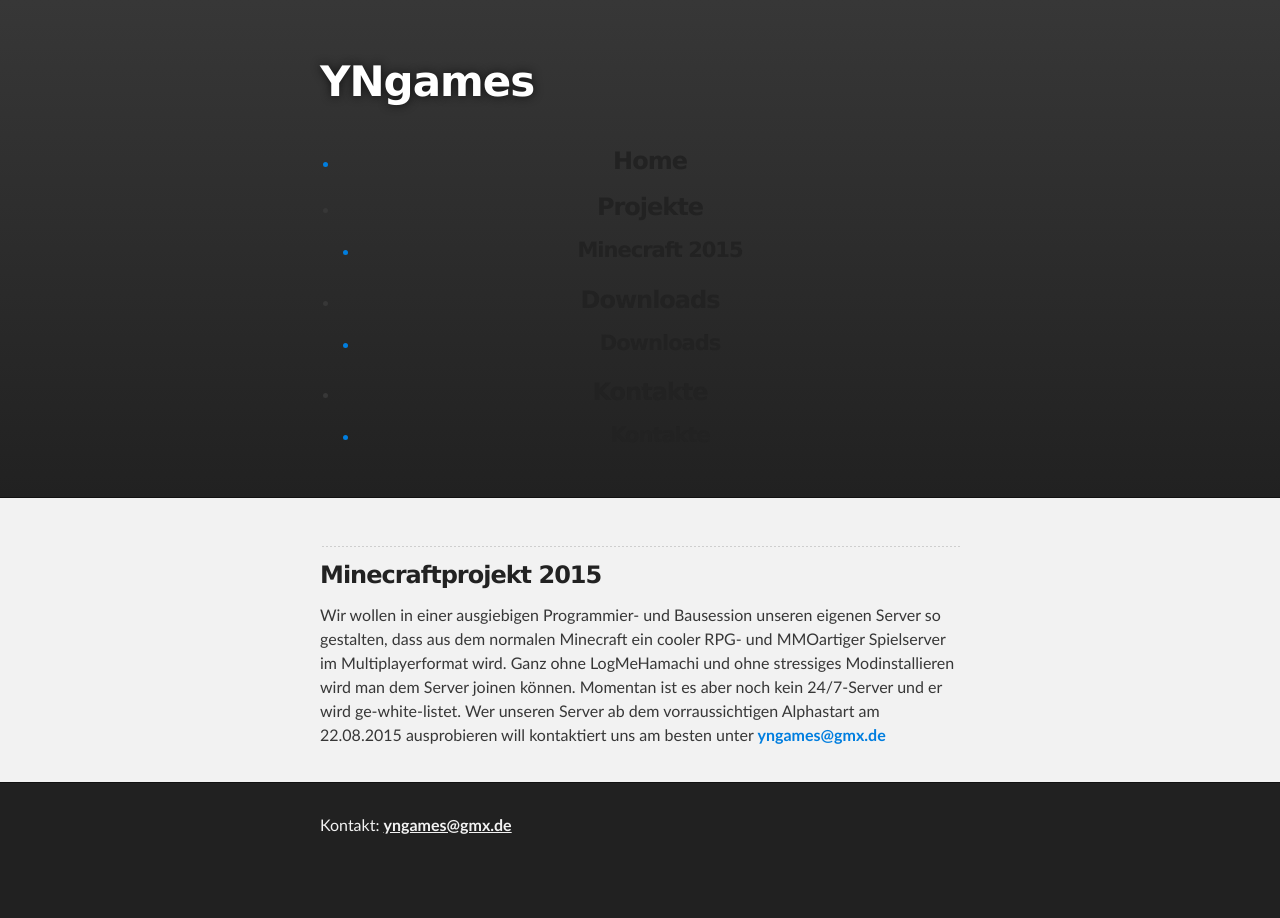
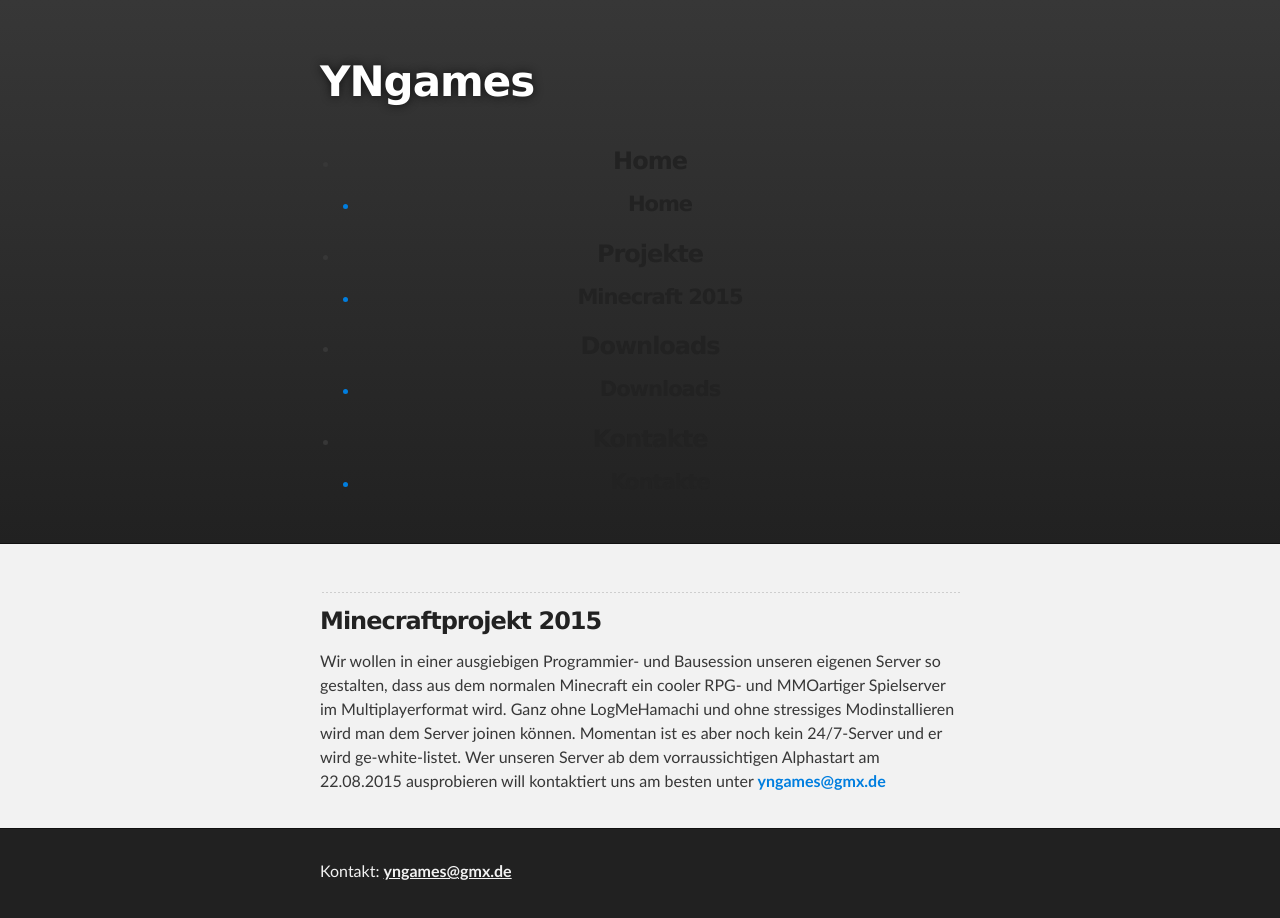
Before and after one commit to yngamers/yngames.github.io, a plain HTML site: page index.html in a window 1280 px wide. Before the commit the page ends 872 px from the top, so only its background shows below. Drawn offline with Linux system fonts and the light colour scheme.

Commit message:
Update index.html

```diff
--- a/index.html
+++ b/index.html
@@ -27,8 +27,11 @@
 
                 <ul id="navi_main">
 
-                  <a href=""><li class="home"><h3>Home</h3>
-                  </li></a>
+                  <li class="home"><h3>Home</h3>
+                    <ul class="dropdown_navi">
+                      <a href=""><li><h4>Home</h4></li></a>
+                    </ul>
+                  </li>
                   <li class="projekte"><h3>Projekte</h3>
                     <ul class="dropdown_navi">
                       <a href=""><li><h4>Minecraft 2015</h4></li></a>
```
